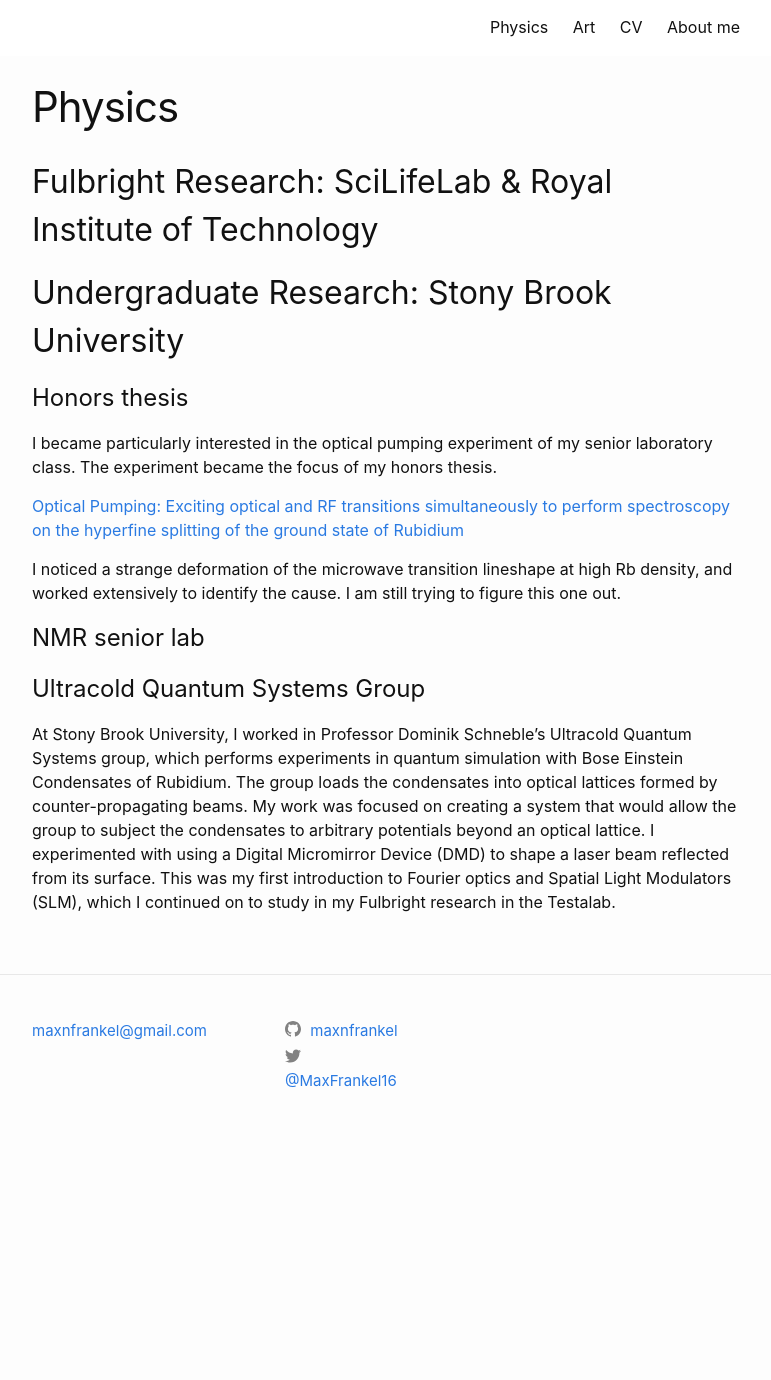
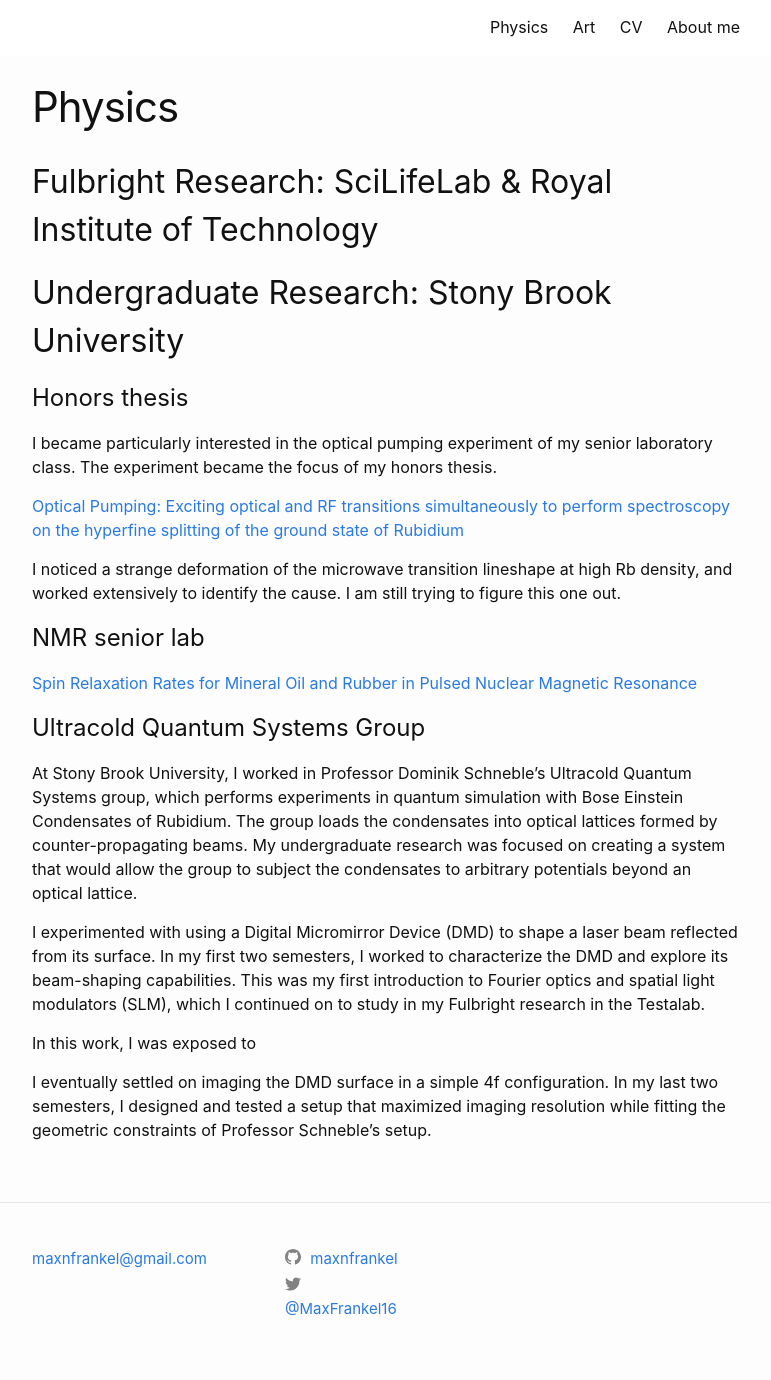
Before and after one commit to maxnfrankel/maxnfrankel.github.io, a Jekyll site: the page built from pages/1_Physics.md, in a window 1280 px wide. Shown: the whole page, without its empty margins (254-1025 px from the left). Built offline with Jekyll 4.4.1, drawn with Linux system fonts in a browser that asks for light colours; before the commit the page ends 1152 px from its top, so only the background shows below that.

```diff
--- a/pages/1_Physics.md
+++ b/pages/1_Physics.md
@@ -12,13 +12,22 @@
 
 I became particularly interested in the optical pumping experiment of my senior laboratory class. The experiment became the focus of my honors thesis.
 
-[Optical Pumping: Exciting optical and RF transitions simultaneously to perform spectroscopy on the hyperfine splitting of the ground state of Rubidium](./PHY445_Optical_Pumping_Max.pdf)
+[Optical Pumping: Exciting optical and RF transitions simultaneously to perform spectroscopy on the hyperfine splitting of the ground state of Rubidium](https://github.com/maxnfrankel/maxnfrankel.github.io/raw/master/pages/Physics/PHY445_Optical_Pumping_Max.pdf)
 
 I noticed a strange deformation of the microwave transition lineshape at high Rb density, and worked extensively to identify the cause. I am still trying to figure this one out.
 
 # NMR senior lab
 
+[Spin Relaxation Rates for Mineral Oil and Rubber in Pulsed Nuclear Magnetic Resonance](https://github.com/maxnfrankel/maxnfrankel.github.io/raw/master/pages/Physics/Frankel_NMR_Final_Lab_Report.pdf)
+
 # Ultracold Quantum Systems Group
 
-At Stony Brook University, I worked in Professor Dominik Schneble's Ultracold Quantum Systems group, which performs experiments in quantum simulation with Bose Einstein Condensates of Rubidium. The group loads the condensates into optical lattices formed by counter-propagating beams. My work was focused on creating a system that would allow the group to subject the condensates to arbitrary potentials beyond an optical lattice.
-I experimented with using a Digital Micromirror Device (DMD) to shape a laser beam reflected from its surface. This was my first introduction to Fourier optics and Spatial Light Modulators (SLM), which I continued on to study in my Fulbright research in the Testalab.
+At Stony Brook University, I worked in Professor Dominik Schneble's Ultracold Quantum Systems group, which performs experiments in quantum simulation with Bose Einstein Condensates of Rubidium. The group loads the condensates into optical lattices formed by counter-propagating beams. My undergraduate research was focused on creating a system that would allow the group to subject the condensates to arbitrary potentials beyond an optical lattice.
+
+I experimented with using a Digital Micromirror Device (DMD) to shape a laser beam reflected from its surface. In my first two semesters, I worked to characterize the DMD and explore its beam-shaping capabilities. This was my first introduction to Fourier optics and spatial light modulators (SLM), which I continued on to study in my Fulbright research in the Testalab.
+
+In this work, I was exposed to
+
+
+
+I eventually settled on imaging the DMD surface in a simple 4f configuration. In my last two semesters, I designed and tested a setup that maximized imaging resolution while fitting the geometric constraints of Professor Schneble's setup.
```
Also changed, not shown: 1 other file.
